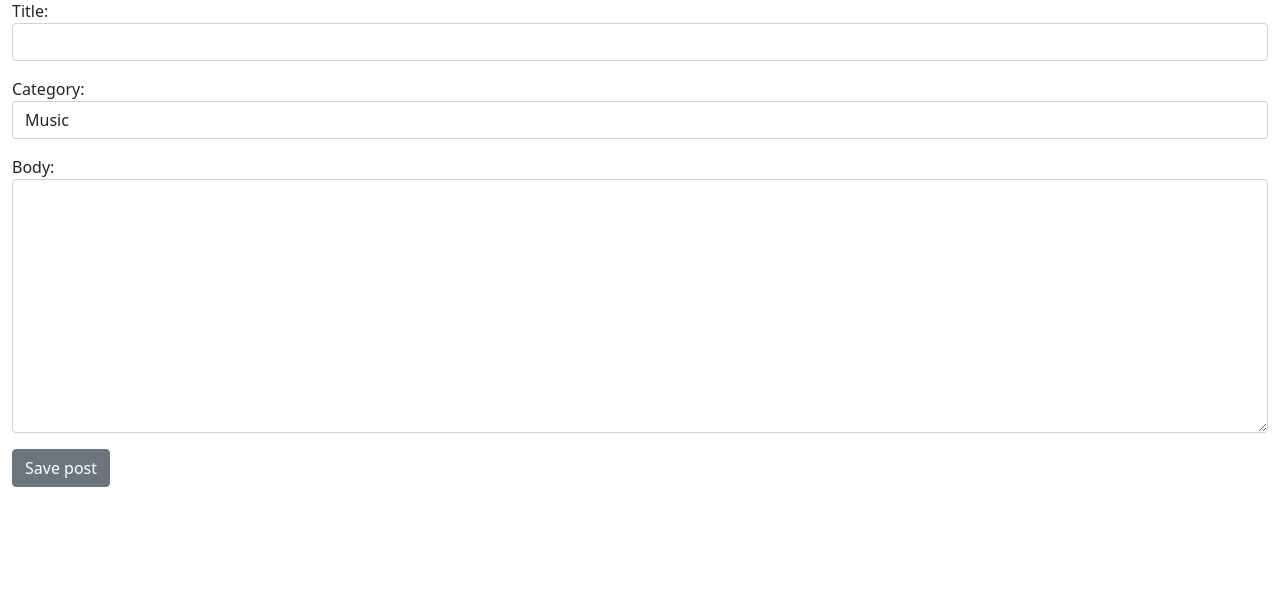
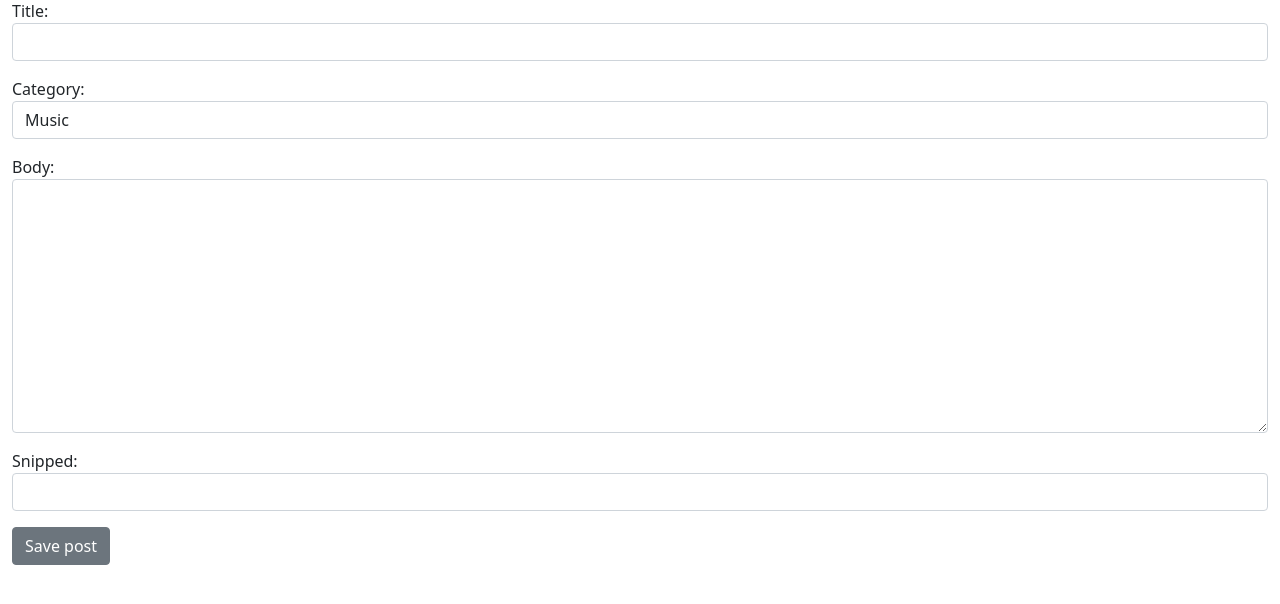
Before and after one commit to shunna87/myblog, a Django app: page /add_post/ in a window 1280 px wide. Shown: the part 137-741 px from the top of the page. Run offline with Django 4.2, Linux system fonts and the light colour scheme; a user stored in the database is signed in; some libraries are stand-ins or nearby versions.

Commit message:
added rich text editor

```diff
--- a/Chinablog/settings.py
+++ b/Chinablog/settings.py
@@ -38,7 +38,8 @@ INSTALLED_APPS = [
     'django.contrib.messages',
     'django.contrib.staticfiles',
     'blog',
-    'crispy_forms'
+    'crispy_forms',
+    'ckeditor'
 ]
 
 MIDDLEWARE = [
@@ -52,6 +53,7 @@ MIDDLEWARE = [
 ]
 
 ROOT_URLCONF = 'Chinablog.urls'
+READ_MORE_TEXT = 'Read more after the jump.'
 
 TEMPLATES = [
     {
--- a/blog/forms.py
+++ b/blog/forms.py
@@ -13,22 +13,24 @@ for item in choices:
 class PostForm(forms.ModelForm):
     class Meta:
         model = Post
-        fields = ('title', 'author', 'category', 'body')
+        fields = ('title', 'author', 'category', 'body', 'snipped')
 
         widgets = {
             'title': forms.TextInput(attrs= {'class': 'form-control'}),
             'author': forms.TextInput(attrs= {'class': 'form-control', 'value': '', 'id':'elder', 'type': 'hidden'}),
             'category': forms.Select(choices = choice_list, attrs= {'class': 'form-control'}),
             'body': forms.Textarea(attrs= {'class': 'form-control'}),
+            'snipped': forms.TextInput(attrs= {'class': 'form-control'}),
         }
 
 class EditForm(forms.ModelForm):
     class Meta:
         model = Post
-        fields = ('title', 'category', 'body', )
+        fields = ('title', 'category', 'body', 'snipped')
 
         widgets = {
             'title': forms.TextInput(attrs= {'class': 'form-control'}),
             'category': forms.Select(choices = choice_list, attrs= {'class': 'form-control'}),
             'body': forms.Textarea(attrs= {'class': 'form-control'}),
+            'snipped': forms.TextInput(attrs= {'class': 'form-control'}),
         }
--- a/blog/models.py
+++ b/blog/models.py
@@ -2,6 +2,7 @@ from django.db import models
 from django.contrib.auth.models import User
 from django.urls import reverse
 from datetime import datetime, date
+from ckeditor.fields import RichTextField
 
 class Category(models.Model):
     name = models.CharField(max_length= 255)
@@ -16,9 +17,11 @@ class Category(models.Model):
 class Post(models.Model):
     title = models.CharField(max_length= 255)
     author = models.ForeignKey(User, on_delete= models.CASCADE)
-    body = models.TextField(max_length= 7000)
+    body =  RichTextField(blank = True, null = True, max_length= 7000)
     post_date = models.DateField(auto_now_add= True)
     category = models.CharField(max_length= 255, default = 'China')
+    snipped = models.CharField(max_length= 255)
+
 
     def __str__(self):
         return self.title
--- a/blog/templates/add_post.html
+++ b/blog/templates/add_post.html
@@ -12,7 +12,9 @@
     <div class ="form-group">
     <form method = "POST">
        {%  csrf_token %}
-        {{ form.as_p}}
+       {{ form.as_p }}
+       {{ form.media }}
+
 
       <button  class="btn btn-secondary">Save post</button>
      <script>
--- a/blog/templates/article_detail.html
+++ b/blog/templates/article_detail.html
@@ -12,7 +12,7 @@
 <a href ="{% url 'delete_post' post.pk %}" class="btn btn-outline-danger"> Delete post </a>
 <br/>
 <hr>
-{{ post.body }}
+{{ post.body | safe }}
 <br/> <br/>
 
 <a href="{% url 'home' %}" class="btn btn-secondary"> Back</a>
--- a/blog/templates/home.html
+++ b/blog/templates/home.html
@@ -9,7 +9,8 @@
     <li> <a href="{% url 'article_detail' post.pk %}"> {{ post.title }}</a> <br/>  <small> {{ post.post_date}} </small> <br/> <br/>
 
 
-        {{ post.body }} </li> <hr>
+        {{ post.snipped }}
+       </li> <hr>
 
 {% endfor %}
 </ul>
--- a/blog/templates/update_post.html
+++ b/blog/templates/update_post.html
@@ -11,7 +11,8 @@
     <div class ="form-group">
     <form method = "POST">
        {%  csrf_token %}
-        {{ form.as_p}}
+       {{ form.media }}
+       {{ form.as_p }}
 
     <button  class="btn btn-secondary">Update post</button>
 
```
Also changed, not shown: blog/migrations/0004_alter_post_body.py (added), blog/migrations/0005_post_snipped.py (added), db.sqlite3.
